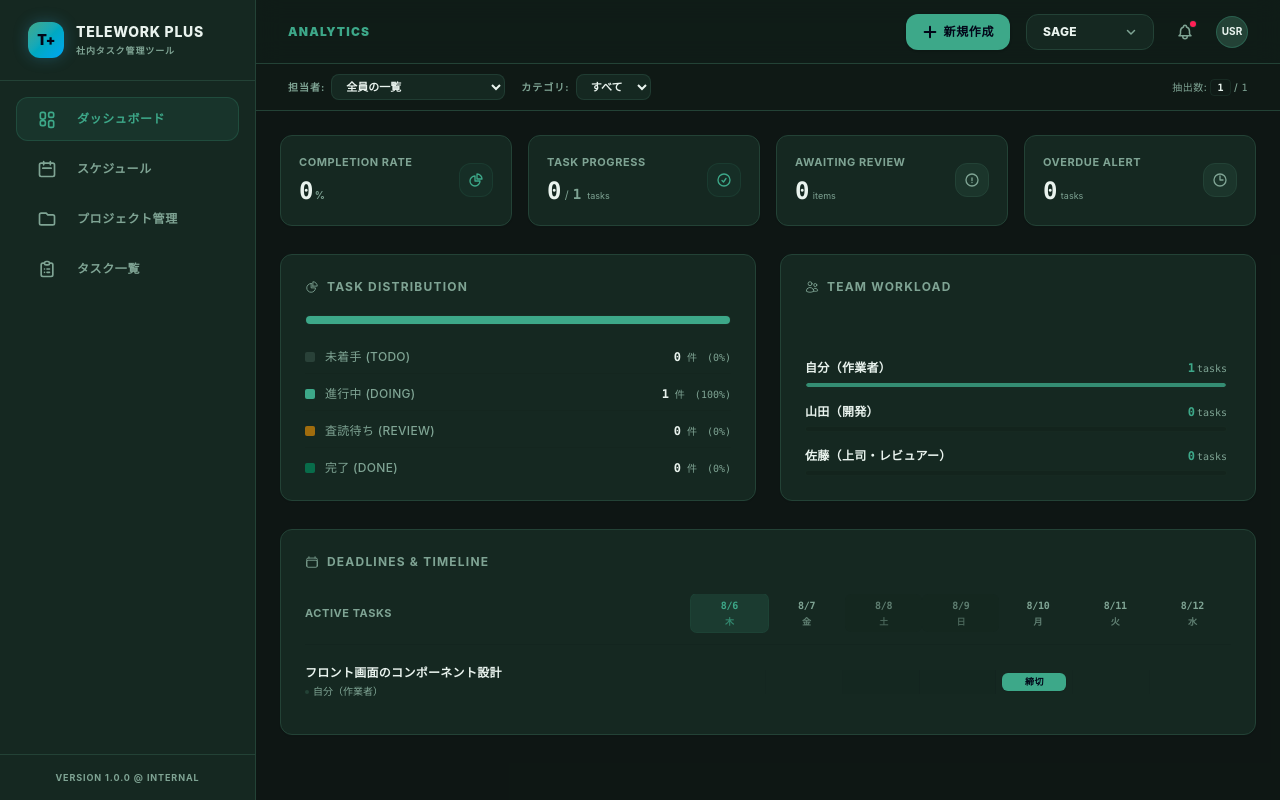
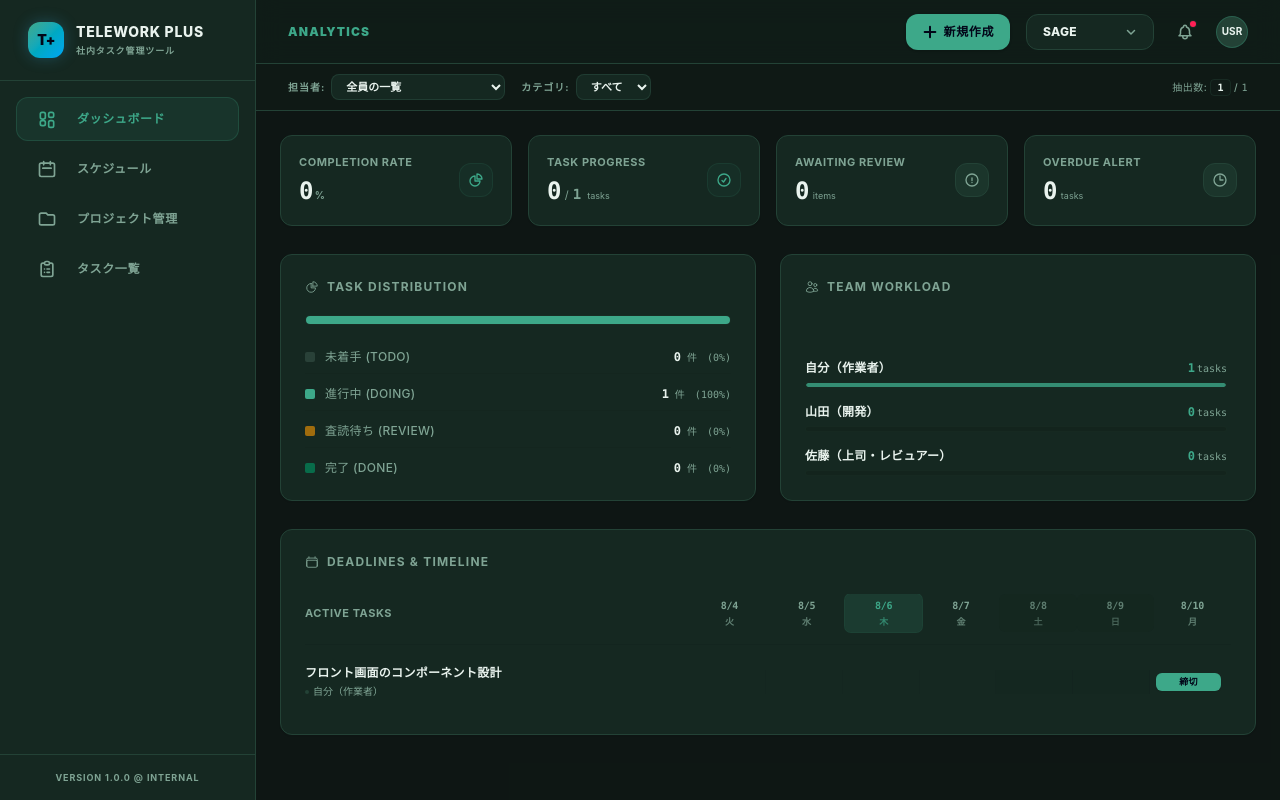
Before and after one commit to shinsuke-fu/task-dashboard, a React (Vite) app: page / in a window 1280 px wide. Built offline with nearby package versions, Linux system fonts and the light colour scheme.

Commit message:
ガントチャートバグ修正

```diff
--- a/src/components/KanbanBoard.tsx
+++ b/src/components/KanbanBoard.tsx
@@ -95,14 +95,17 @@ export default function KanbanBoard({
                 </div>
               ) : (
                 filteredTasks.map((task) => {
-                  // --- 💡 【フェーズ3】デッドライン自動検知（2026年8月10日 JST基準） ---
-                  const CURRENT_DATE_STR = '2026-08-10';
-                  const currentTimestamp = new Date(CURRENT_DATE_STR).getTime();
-                  const targetTimestamp = new Date(task.endDate).getTime();
+                  // --- 💡 【デグレ完全復元】現実の今日（リアルタイム）を基準にした元の正確な計算 ---
+                  const today = new Date();
+                  today.setHours(0, 0, 0, 0); // 今日の始まり
 
-                  // 不要な計算のブレを無くした、元の安定した Math.ceil 切り上げ計算
-                  const diffDays = Math.ceil((targetTimestamp - currentTimestamp) / (1000 * 60 * 60 * 24));
+                  const targetDate = new Date(task.endDate);
+                  targetDate.setHours(0, 0, 0, 0); // 期日の始まり
 
+                  // 端数の出ない純粋なミリ秒差分から、残り日数を正確に計算
+                  const diffDays = Math.round((targetDate.getTime() - today.getTime()) / (1000 * 60 * 60 * 24));
+
+                  // 完了(done)以外で、今日より過去なら遅延、3日以内ならパルス警告
                   const isOverdue = diffDays < 0 && task.status !== 'done';
                   const isUrgent = diffDays >= 0 && diffDays <= 3 && task.status !== 'done';
                   const isRejected = task.status === 'doing' && task.returnReason;
--- a/src/components/dashboard/GanttChart.tsx
+++ b/src/components/dashboard/GanttChart.tsx
@@ -5,30 +5,36 @@ import type { Task, User } from '../../types/task';
 interface GanttChartProps {
   tasks: Task[];
   users: User[];
+  filterUser: string;
+  filterCategory: string;
 }
 
-export const GanttChart: React.FC<GanttChartProps> = ({ tasks, users }) => {
+export const GanttChart: React.FC<GanttChartProps> = ({ tasks, users, filterUser, filterCategory }) => {
 
-  // 💡 日付表記ゆれ・タイムゾーンバグの完全修正
-  // 現在日時を厳密に日本時間(JST)ベースの 'YYYY-MM-DD' 基準で取得・生成
+  // 💡 ユーザーの現在日時（2026年8月12日ベース）に追従し、過去2日〜未来4日間を動的にスライド
   const getTimelineDays = () => {
     const days = [];
-    const baseDate = new Date('2026-08-07T00:00:00+09:00'); // 💡 2026年8月7日(現在時刻)固定起点
+    const today = new Date(); // 2026-08-12
+    today.setHours(0, 0, 0, 0); // タイムゾーンの端数バグを完全封殺
+
+    // 今日から2日前を左端の起点にする
+    const startTimelineDate = new Date(today.getTime());
+    startTimelineDate.setDate(today.getDate() - 2);
 
     for (let i = 0; i < 7; i++) {
-      const d = new Date(baseDate.getTime());
-      d.setDate(baseDate.getDate() + i);
+      const d = new Date(startTimelineDate.getTime());
+      d.setDate(startTimelineDate.getDate() + i);
 
       const year = d.getFullYear();
       const month = String(d.getMonth() + 1).padStart(2, '0');
       const date = String(d.getDate()).padStart(2, '0');
-      const dateStr = `${year}-${month}-${date}`; // 厳密な 'YYYY-MM-DD' 表記の統一
+      const dateStr = `${year}-${month}-${date}`;
 
       days.push({
         dateStr,
         label: `${d.getMonth() + 1}/${d.getDate()}`,
         dayOfWeek: ['日', '月', '火', '水', '木', '金', '土'][d.getDay()],
-        isToday: i === 0,
+        isToday: i === 2, // 常に3番目のマス（今日）がハイライトされる
         isWeekend: d.getDay() === 0 || d.getDay() === 6
       });
     }
@@ -36,9 +42,10 @@ export const GanttChart: React.FC<GanttChartProps> = ({ tasks, users }) => {
   };
 
   const timeline = getTimelineDays();
-  const todayStr = timeline[0].dateStr;
 
-  // 💡 不具合修正：アサインID(u1等)と名前の正確なマッピング解決
+  // 💡 【修正の核心】現実の今日（2026-08-12）の正確な文字列を基準日として取得
+  const todayStr = new Date().toISOString().split('T')[0];
+
   const getAssigneeNames = (taskAssignees: string[]) => {
     if (!taskAssignees) return '未割り当て';
     return taskAssignees.map(assigneeStr => {
@@ -47,12 +54,11 @@ export const GanttChart: React.FC<GanttChartProps> = ({ tasks, users }) => {
     }).join(', ');
   };
 
-  // 完了(done)以外かつ期日情報のある直近5件をソート抽出
+  // 親から届いた tasks から「完了以外かつ期日あり」の直近5件をソート抽出
   const activeTasks = tasks
     .filter(t => t.endDate && t.status !== 'done')
     .sort((a, b) => a.endDate.localeCompare(b.endDate))
     .slice(0, 5);
-
   return (
     <div className="bg-card border border-border-card rounded-xl p-5 md:p-6 shadow-xs overflow-hidden">
 
@@ -64,11 +70,11 @@ export const GanttChart: React.FC<GanttChartProps> = ({ tasks, users }) => {
         Deadlines & Timeline
       </h3>
 
-      {/* 横スクロールバグを100%徹底防御するレスポンシブコンテナ */}
+      {/* 横スクロール防御レスポンシブコンテナ */}
       <div className="overflow-x-auto -mx-5 px-5 md:-mx-6 md:px-6">
         <div className="min-w-[720px] space-y-2">
 
-          {/* ＝ グリッドヘッダー：タイポグラフィと比率を最適化 ＝ */}
+          {/* グリッドヘッダー */}
           <div className="grid grid-cols-12 items-center text-[11px] font-bold text-text-sub border-b border-surface/60 pb-3 select-none">
             <div className="col-span-5 tracking-wider uppercase">Active Tasks</div>
             <div className="col-span-7 grid grid-cols-7 text-center font-mono">
@@ -90,7 +96,7 @@ export const GanttChart: React.FC<GanttChartProps> = ({ tasks, users }) => {
             </div>
           </div>
 
-          {/* ＝ タスク行リスト：無駄なノイズを削ぎ落としたマトリクス表現 ＝ */}
+          {/* タスク行リスト */}
           {activeTasks.length === 0 ? (
             <div className="text-center py-12 bg-surface/10 rounded-xl border border-dashed border-border-card/40 my-2">
               <p className="text-xs text-text-sub font-medium tracking-wide">直近1週間に締切のある未完了タスクはありません</p>
@@ -103,7 +109,7 @@ export const GanttChart: React.FC<GanttChartProps> = ({ tasks, users }) => {
                 return (
                   <div key={task.id} className="grid grid-cols-12 items-center py-3 text-xs hover:bg-surface/20 transition-colors rounded-lg px-2 -mx-2">
 
-                    {/* 左5列：タスク名と最適サイズのアサイン表記 */}
+                    {/* 左5列：タスク名とアサイン */}
                     <div className="col-span-5 pr-4 truncate">
                       <div className="font-bold text-text-main truncate text-xs tracking-wide" title={task.title}>
                         {task.title}
@@ -114,28 +120,36 @@ export const GanttChart: React.FC<GanttChartProps> = ({ tasks, users }) => {
                       </div>
                     </div>
 
-                    {/* 右7列：1日ずつ厳密にマッピングするスケジュールマトリクス */}
+                    {/* 右7列：スライド対応スケジュールマトリクス */}
                     <div className="col-span-7 grid grid-cols-7 h-6 relative items-center font-mono">
                       {timeline.map((day, idx) => {
+                        // 1. このマス目の日付がタスクの期日と一致するか
                         const isDeadline = task.endDate === day.dateStr;
-                        // タイムラインの初日（今日）より過去の締め切りは、すべて初日位置に「遅延」として集約警告
-                        const isPastDeadline = task.endDate < todayStr && idx === 0;
+
+                        // 2. タイムラインの1番左端（過去2日前）より、さらに過去に締め切りがあるか（自動集約用）
+                        const isPastTimelineStart = idx === 0 && task.endDate < day.dateStr;
+
+                        // 💡 【バグ修正の核心】タスクの期日自体が「今日の日付文字（todayStr）」より過去であれば100%遅延扱い
+                        const isOverdue = task.endDate < todayStr;
+
+                        // 表示対象（このマスの日か、あるいは左端に集約される過去データか）
+                        const shouldShow = isDeadline || isPastTimelineStart;
 
                         return (
                           <div key={day.dateStr} className={`h-full border-r border-surface/30 last:border-r-0 flex items-center justify-center relative ${day.isWeekend ? 'bg-surface/10' : ''}`}>
-                            {(isDeadline || isPastDeadline) && (
+                            {shouldShow && (
                               <div
                                 className={`absolute inset-x-1.5 h-4.5 rounded-md flex items-center justify-center text-[9px] font-black tracking-wider text-slate-950 shadow-xs border transition-all animate-fade-in
                                   ${task.status === 'review'
                                     ? 'bg-amber-500 border-amber-600/30'
-                                    : isPastDeadline
-                                      ? 'bg-rose-500 border-rose-600/30 animate-pulse !text-white'
+                                    : isOverdue
+                                      ? 'bg-rose-500 border-rose-600/30 animate-pulse !text-white' // 💡 今日より過去なら100%確実にローズ色の遅延バッジにする
                                       : 'bg-accent border-accent/30'
                                   }
                                 `}
                                 title={`${task.title} | Deadline: ${task.endDate}`}
                               >
-                                {isPastDeadline ? '遅延' : '締切'}
+                                {isOverdue ? '遅延' : '締切'}
                               </div>
                             )}
                           </div>
```
